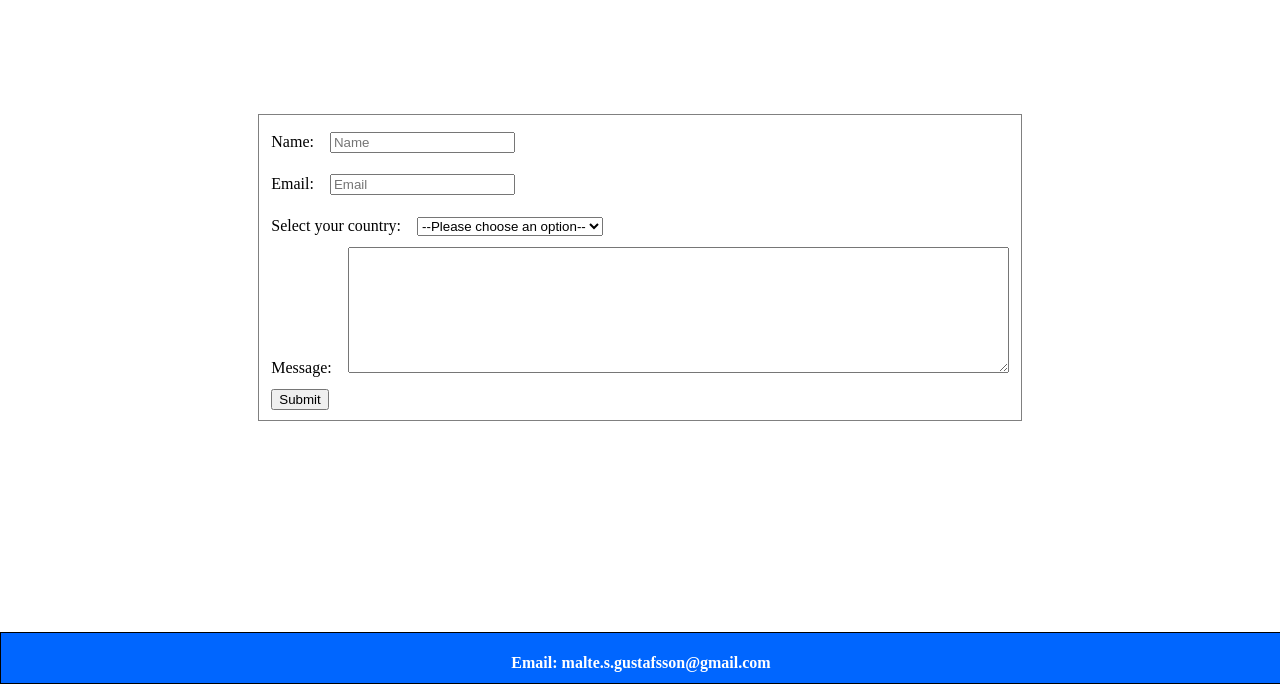
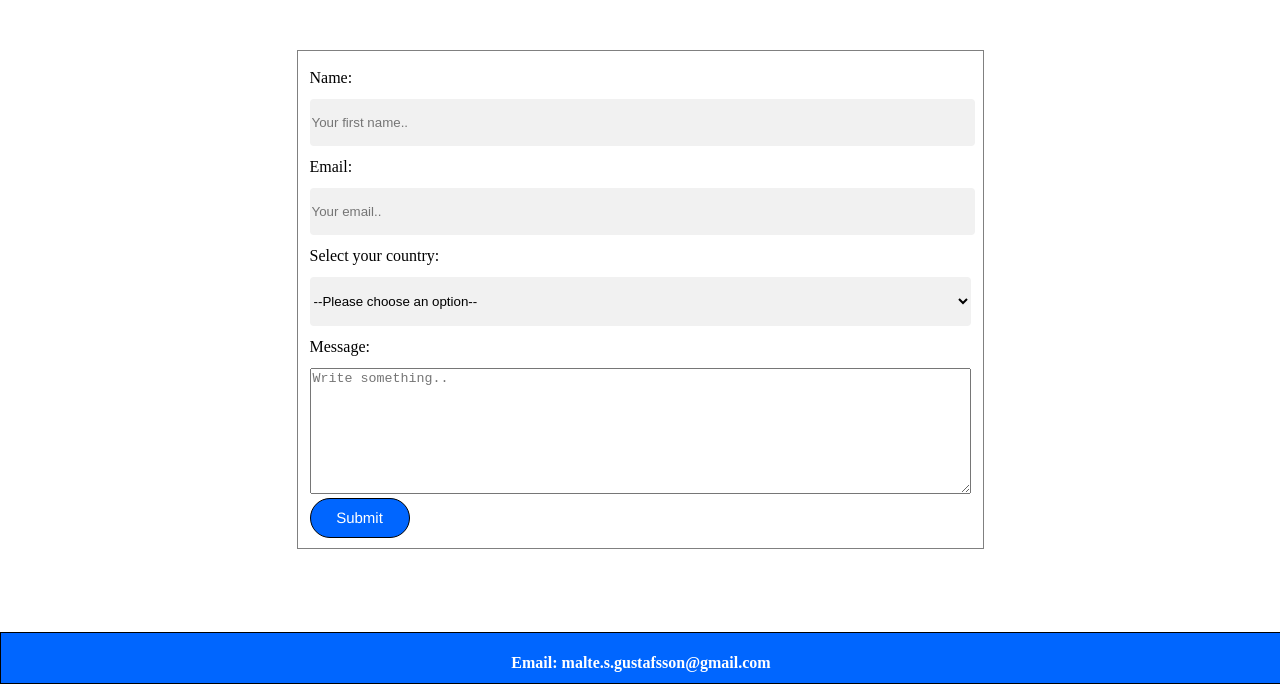
Before and after one commit to Maltesg/mandatory-htmlcss1, a plain HTML site: page contact.html in a window 1280 px wide. Shown: the part 116-800 px from the top of the page. Drawn offline with Linux system fonts and the light colour scheme.

Commit message:
onsdag 11:57 innan inlämning

```diff
--- a/contact.html
+++ b/contact.html
@@ -30,12 +30,15 @@
       <form class="" action="index.html" method="post">
         <fieldset>
           <label for="name">Name:</label>
-          <input type="Name" name="" value="" placeholder="Name" required>
+          <br>
+          <input type="Name" name="" value="" placeholder="Your first name.." required>
           <br>
           <label for="Email">Email:</label>
-          <input type="email" name="" value="" placeholder="Email" required>
+          <br>
+          <input type="email" name="" value="" placeholder="Your email.." required>
           <br>
           <label for="country">Select your country:</label>
+          <br>
           <select class="country" name="" required>
             <option value="">--Please choose an option--</option>
             <option value="Sweden">Sweden</option>
@@ -46,7 +49,8 @@
           </select>
           <br>
           <label for="message">Message:</label>
-          <textarea name="name" rows="8" cols="80"></textarea>
+          <br>
+          <textarea name="name" rows="8" cols="80" placeholder="Write something.."></textarea>
           <br>
           <button type="submit" name="button">Submit</button>
         </fieldset>
--- a/index.css
+++ b/index.css
@@ -10,6 +10,9 @@ header {
   text-align: center;
   color: white;
   border: 1px solid black;
+}
+main {
+  position: relative;
 }
 nav {
   display: flex;
@@ -131,7 +134,7 @@ ul {
 form {
   display: flex;
   justify-content: center;
-  margin-top: 10%;
+  margin-top: 5%;
 
 }
 fieldset {
@@ -142,3 +145,44 @@ label {
   padding: 12px 12px 12px 0;
   display: inline-block;
 }
+input {
+  width:100%;
+  padding-top: 16px;
+  padding-bottom: 16px;
+  border: none;
+  border-radius: 4px;
+  background-color: #f1f1f1;
+}
+select {
+    width: 100%;
+    padding-top: 16px;
+    padding-bottom: 16px;
+    border: none;
+    border-radius: 4px;
+    background-color: #f1f1f1;
+}
+
+button {
+  width: 100px;
+  height: 40px;
+  border-radius: 40px;
+  background-color: #0066ff;
+  color: white;
+  text-decoration: none;
+  font-family: helvetica;
+  font-size: 15px;
+  border: 1px solid black;
+}
+ul {
+  position: absolute;
+  display: flex;
+  flex-direction: column;
+  justify-content: space-around;
+  transform: translate(-35%, -40%);
+  width: 400px;
+  height: 200px;
+  text-align: center;
+}
+li a {
+
+}
```
